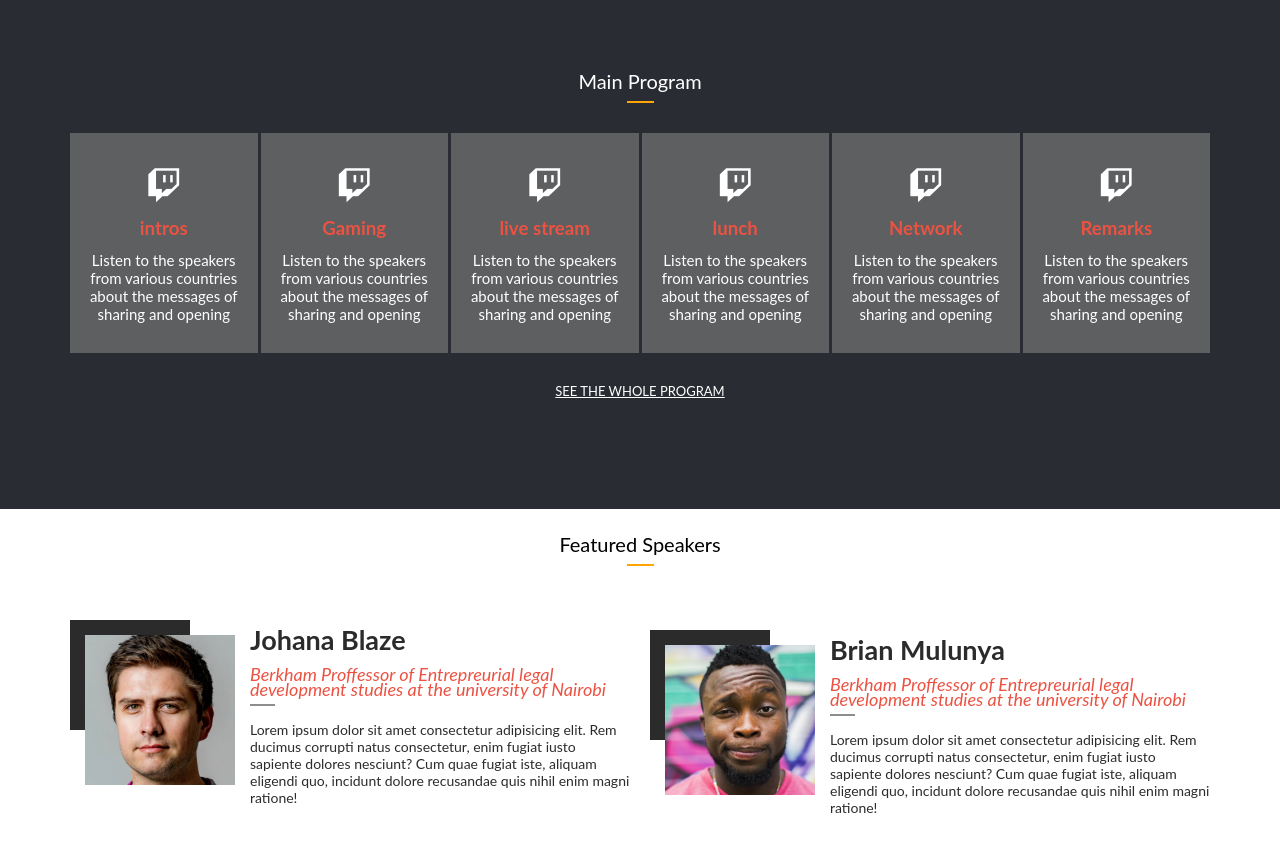
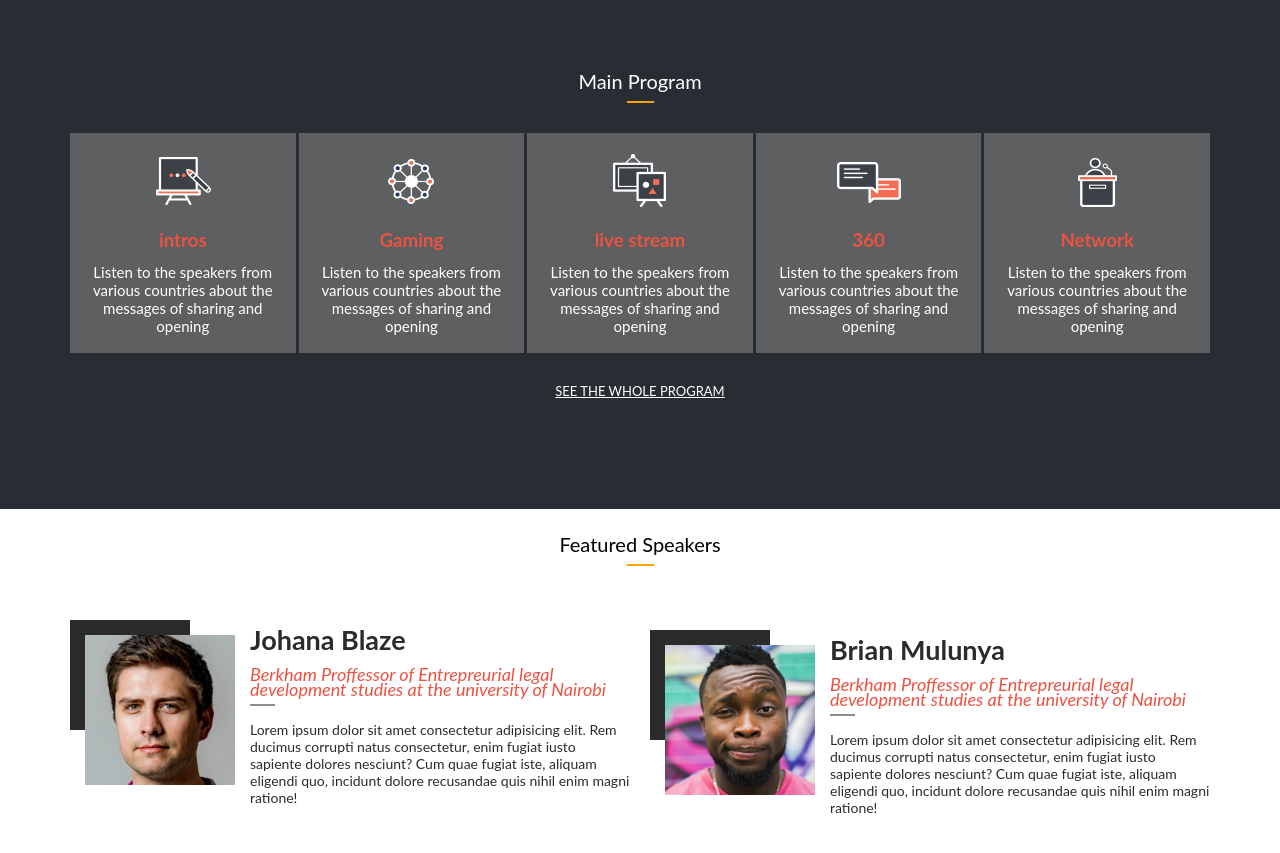
Before and after one commit to daudi13/grgf, a plain HTML site: page program.html in a window 1280 px wide. Shown: the part 820-1673 px from the top of the page. Drawn offline with Linux system fonts and the light colour scheme; a web font is replaced by a local one.

Commit message:
Add icon replacements

```diff
--- a/program.html
+++ b/program.html
@@ -74,36 +74,30 @@
 				<div class="line"></div></div>
 			<div class="program-box">
 			<div class="program-card">
-					<div class="icon"><i class="fab fa-twitch"></i></div>
+					<div class="icon"><img src="./images/workshop.png" alt="workshop icon" class="program-icons"></div>
 				<div class="title"><h3 class="program-title">intros</h3></div>
 				<div class="content"><p>Listen to the speakers from various countries about the messages of sharing and opening</p></div>
 			</div>
 			<div class="program-card">
-					<div class="icon"><i class="fab fa-twitch"></i></div>
+					<div class="icon"><img src="./images/ignite.png" alt="ignite icon" class="program-icons"></div>
 				<div class="title"><h3 class="program-title">Gaming</h3></div>
 				<div class="content"><p>Listen to the speakers from various countries about the messages of sharing and opening</p></div>
 			</div>
 			<div class="program-card">
-					<div class="icon"><i class="fab fa-twitch"></i></div>
+					<div class="icon"><img src="./images/CC.png" alt="cc icon" class="program-icons"></i></div>
 				<div class="title"><h3 class="program-title">live stream</h3></div>
 				<div class="content"><p>Listen to the speakers from various countries about the messages of sharing and opening</p></div>
 			</div>
 			<div class="program-card">
-					<div class="icon"><i class="fab fa-twitch"></i></div>
-				<div class="title"><h3 class="program-title">lunch</h3></div>
+					<div class="icon"><img src="./images/forum.png" alt="forum icon" class="program-icons"></i></div>
+				<div class="title"><h3 class="program-title">360</h3></div>
 				<div class="content"><p>Listen to the speakers from various countries about the messages of sharing and opening</p></div>
 			</div>
 			<div class="program-card">
-					<div class="icon"><i class="fab fa-twitch"></i></div>
+					<div class="icon"><img src="./images/lec.png" alt="lec icon" class="program-icons"></div>
 				<div class="title"><h3 class="program-title">Network</h3></div>
 				<div class="content"><p>Listen to the speakers from various countries about the messages of sharing and opening</p></div>
 			</div>
-			<div class="program-card">
-					<div class="icon"><i class="fab fa-twitch"></i></div>
-				<div class="title"><h3 class="program-title">Remarks</h3></div>
-				<div class="content"><p>Listen to the speakers from various countries about the messages of sharing and opening</p></div>
-			</div>
-
 			</div>
 			<a href="#" class="desktop-btn">SEE THE WHOLE PROGRAM</a>
 		</section>
@@ -112,66 +106,7 @@
 				<div class="line"></div></div>
 			<div class="speaker-container">
 				<div class="speaker-box">
-					<!-- <div class="speaker-content">
-						<div class="small-card"></div>
-						<img src="./images/speakers/photo1.png" alt="Micheal tai headshot">
-						<div class="speaker-desc">
-							<p class="speaker-name">Micheal Tai</p>
-							<p class="speaker-origin">Berkham Proffessor of Entrepreurial legal development studies at the university of Nairobi</i></p>
-							<div class="dash-line"></div>
-							<p class="speaker-bio">Lorem ipsum dolor sit amet consectetur adipisicing elit. Rem ducimus corrupti natus consectetur, enim fugiat iusto sapiente dolores nesciunt? Cum quae fugiat iste, aliquam eligendi quo, incidunt dolore recusandae quis nihil enim magni ratione!</p>
-						</div>
-					</div> -->
-					<!-- <div class="speaker-content">
-						<div class="small-card"></div>
-						<img src="./images/speakers/photo2.png" alt="Betty michy headshot">
-						<div class="speaker-desc">
-							<p class="speaker-name">Betty Michy</p>
-							<p class="speaker-origin">Berkham Proffessor of Entrepreurial legal development studies at the university of Nairobi</i></p>
-							<div class="dash-line"></div>
-							<p class="speaker-bio">Lorem ipsum dolor sit amet consectetur adipisicing elit. Iste, quod ad neque iusto, sunt doloremque laborum nobis illum voluptatum corporis ea dignissimos tempora in quisquam, dicta cumque deserunt recusandae excepturi maxime. Rerum, debitis veritatis?</p>
-						</div>
-					</div> -->
-					<!-- <div class="speaker-content">
-						<div class="small-card"></div>
-						<img src="./images/speakers/photo3.png" alt="Yokazuka Mura headshot">
-						<div class="speaker-desc">
-							<p class="speaker-name">Yokazuka Mura</p>
-							<p class="speaker-origin">Berkham Proffessor of Entrepreurial legal development studies at the university of Nairobi</i></p>
-							<div class="dash-line"></div>
-							<p class="speaker-bio">Lorem ipsum dolor sit amet consectetur adipisicing elit. Molestiae, aperiam mollitia quo, placeat laudantium ut laboriosam quod libero quibusdam excepturi assumenda. Architecto veritatis nam id labore eveniet minima, laborum accusantium officia soluta eaque. Libero nemo minus atque?</p>
-						</div>
-					</div> -->
-					<!-- <div class="speaker-content">
-						<div class="small-card"></div>
-						<img src="./images/speakers/photo4.png" alt="Doreen Benkler">
-						<div class="speaker-desc">
-							<p class="speaker-name">Doreen Benkler</p>
-							<p class="speaker-origin">Berkham Proffessor of Entrepreurial legal development studies at the university of Nairobi</i></p>
-							<div class="dash-line"></div>
-							<p class="speaker-bio">Lorem ipsum dolor sit amet, consectetur adipisicing elit. Fuga quasi suscipit quia dolor, quas cupiditate mollitia nemo? Voluptatibus fugit dolorum porro autem ratione consequatur velit eos, blanditiis voluptatem totam dolorem.</p>
-						</div>
-					</div> -->
-					<!-- <div class="speaker-content">
-						<div class="small-card"></div>
-						<img src="./images/speakers/photo5.png" alt="Brian Mulunya headshot">
-						<div class="speaker-desc">
-							<p class="speaker-name">Brian Mulunya</p>
-							<p class="speaker-origin">Berkham Proffessor of Entrepreurial legal development studies at the university of Nairobi</i></p>
-							<div class="dash-line"></div>
-							<p class="speaker-bio">Lorem ipsum dolor sit amet consectetur adipisicing elit. Culpa quaerat, repudiandae vel quidem necessitatibus sapiente magni minus cum! Assumenda, aperiam id! Modi earum repellat dolore!</p>
-						</div>
-					</div> -->
-					<!-- <div class="speaker-content">
-						<div class="small-card"></div>
-						<img src="./images/speakers/photo6.png" alt="Johana Blaze">
-						<div class="speaker-desc">
-							<p class="speaker-name">Johana Blaze</p>
-							<p class="speaker-origin">Berkham Proffessor of Entrepreurial legal development studies at the university of Nairobi</i></p>
-							<div class="dash-line"></div>
-							<p class="speaker-bio">Lorem ipsum dolor sit amet consectetur, adipisicing elit. Molestias voluptatem non dicta voluptate at? Odit optio sint hic corrupti, labore fugit magni nisi tenetur est minus porro, necessitatibus suscipit. Voluptatem voluptatibus eos possimus.</p>
-						</div>
-					</div> -->
+					</div>
 				</div>
 			</div>
 		</section>
```
Also changed, not shown: images/CC.png (added), images/forum.png (added), images/header.jpg (added), images/ignite.png (added), images/lec.png (added), images/program-bg.jpg (added), images/workshop.png (added).
